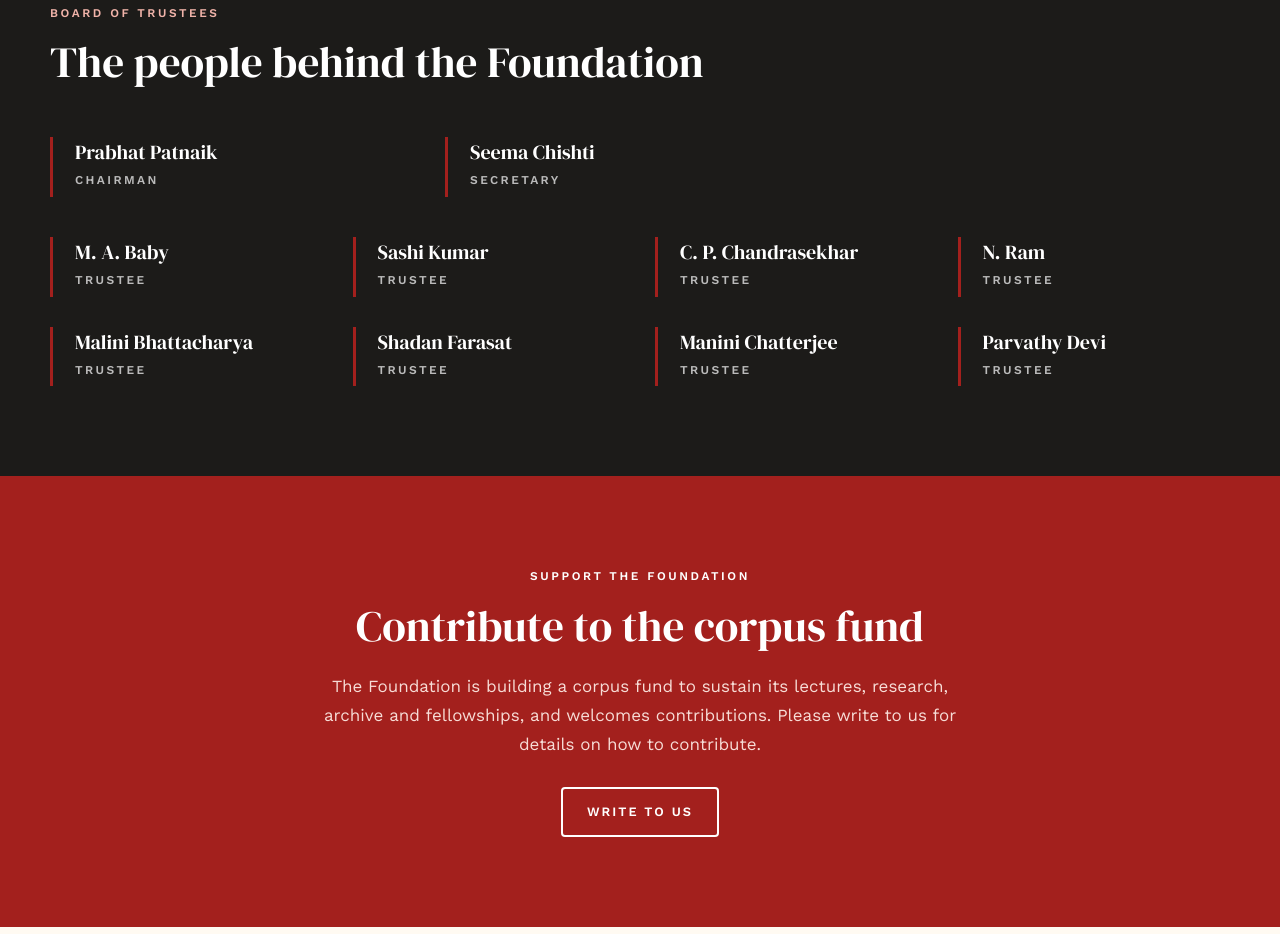
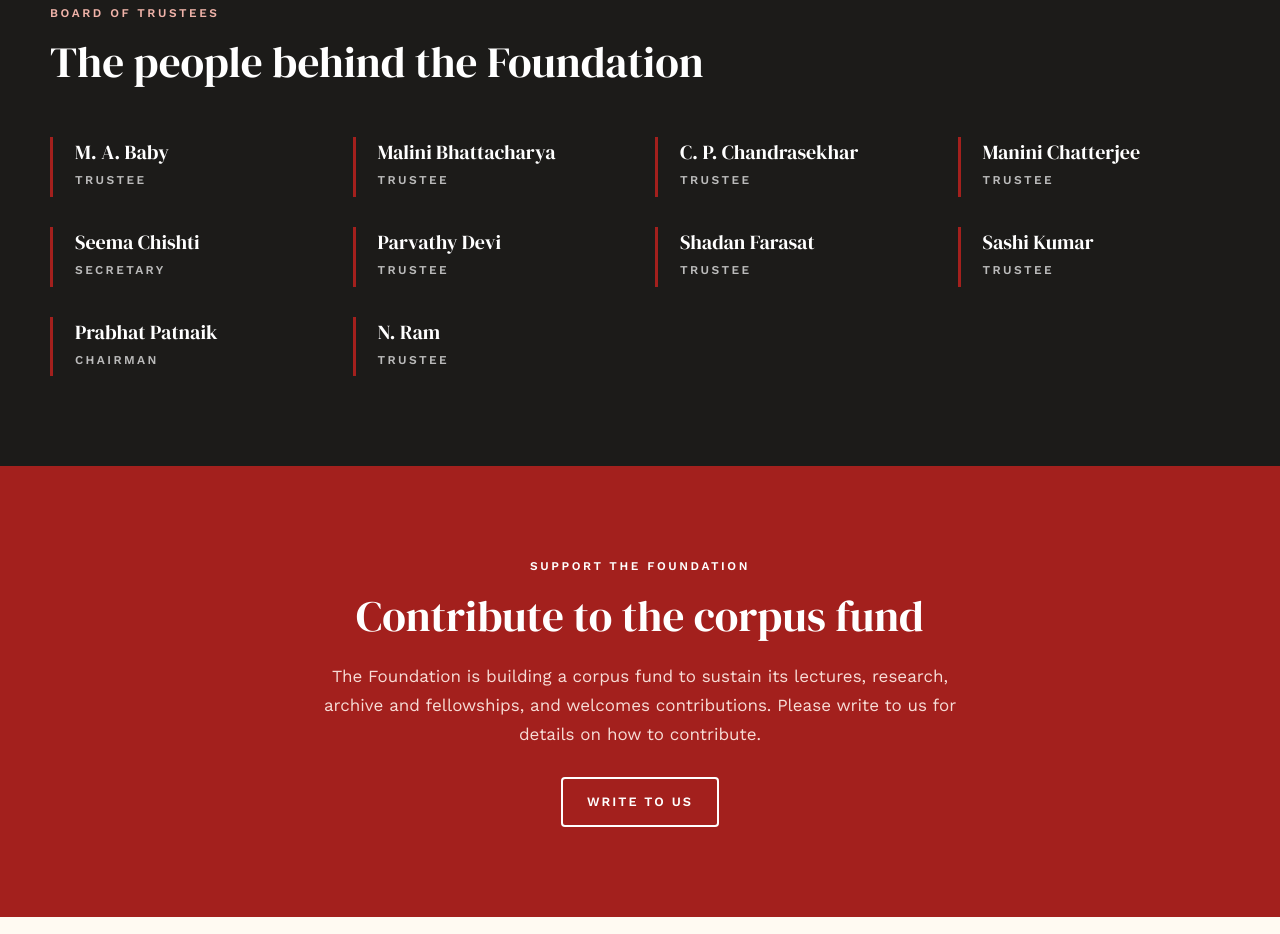
Before and after one commit to dsayantan/sryfoundation, a plain HTML site: page about.html in a window 1280 px wide. Shown: the part 2292-3226 px from the top of the page. Drawn offline with nearby package versions, Linux system fonts and the light colour scheme.

Commit message:
List trustees in one flat list: M. A. Baby first, then alphabetical by surname
Co-Authored-By: Claude Opus 5.5 <noreply@anthropic.com>

```diff
--- a/about.html
+++ b/about.html
@@ -82,19 +82,17 @@
         <span class="eyebrow">Board of Trustees</span>
         <h2>The people behind the Foundation</h2>
       </div>
-      <div class="people reveal">
-        <div class="person"><h3>Prabhat Patnaik</h3><span style="color:#bbb">Chairman</span></div>
-        <div class="person"><h3>Seema Chishti</h3><span style="color:#bbb">Secretary</span></div>
-      </div>
       <div class="people trustees reveal">
         <div class="person"><h3>M. A. Baby</h3><span style="color:#bbb">Trustee</span></div>
+        <div class="person"><h3>Malini Bhattacharya</h3><span style="color:#bbb">Trustee</span></div>
+        <div class="person"><h3>C. P. Chandrasekhar</h3><span style="color:#bbb">Trustee</span></div>
+        <div class="person"><h3>Manini Chatterjee</h3><span style="color:#bbb">Trustee</span></div>
+        <div class="person"><h3>Seema Chishti</h3><span style="color:#bbb">Secretary</span></div>
+        <div class="person"><h3>Parvathy Devi</h3><span style="color:#bbb">Trustee</span></div>
+        <div class="person"><h3>Shadan Farasat</h3><span style="color:#bbb">Trustee</span></div>
         <div class="person"><h3>Sashi Kumar</h3><span style="color:#bbb">Trustee</span></div>
-        <div class="person"><h3>C. P. Chandrasekhar</h3><span style="color:#bbb">Trustee</span></div>
+        <div class="person"><h3>Prabhat Patnaik</h3><span style="color:#bbb">Chairman</span></div>
         <div class="person"><h3>N. Ram</h3><span style="color:#bbb">Trustee</span></div>
-        <div class="person"><h3>Malini Bhattacharya</h3><span style="color:#bbb">Trustee</span></div>
-        <div class="person"><h3>Shadan Farasat</h3><span style="color:#bbb">Trustee</span></div>
-        <div class="person"><h3>Manini Chatterjee</h3><span style="color:#bbb">Trustee</span></div>
-        <div class="person"><h3>Parvathy Devi</h3><span style="color:#bbb">Trustee</span></div>
       </div>
     </div>
   </section>
--- a/assets/css/style.css
+++ b/assets/css/style.css
@@ -314,7 +314,7 @@ ul.aim-list { padding: 0; margin: 0; }
 .chapter.section-red { background: var(--red); }
 html, body { overflow-x: clip; }
 @media (max-width: 860px) { .photo-frame::before { inset: 14px -10px -14px 14px; } }
-.people.trustees { grid-template-columns: repeat(4, 1fr); max-width: none; margin-top: 40px; }
+.people.trustees { grid-template-columns: repeat(4, 1fr); max-width: none; }
 @media (max-width: 900px) { .people.trustees { grid-template-columns: repeat(2, 1fr); } }
 .strip img { object-position: center 20%; }
 /* Background-removed portraits in page headers */
```
